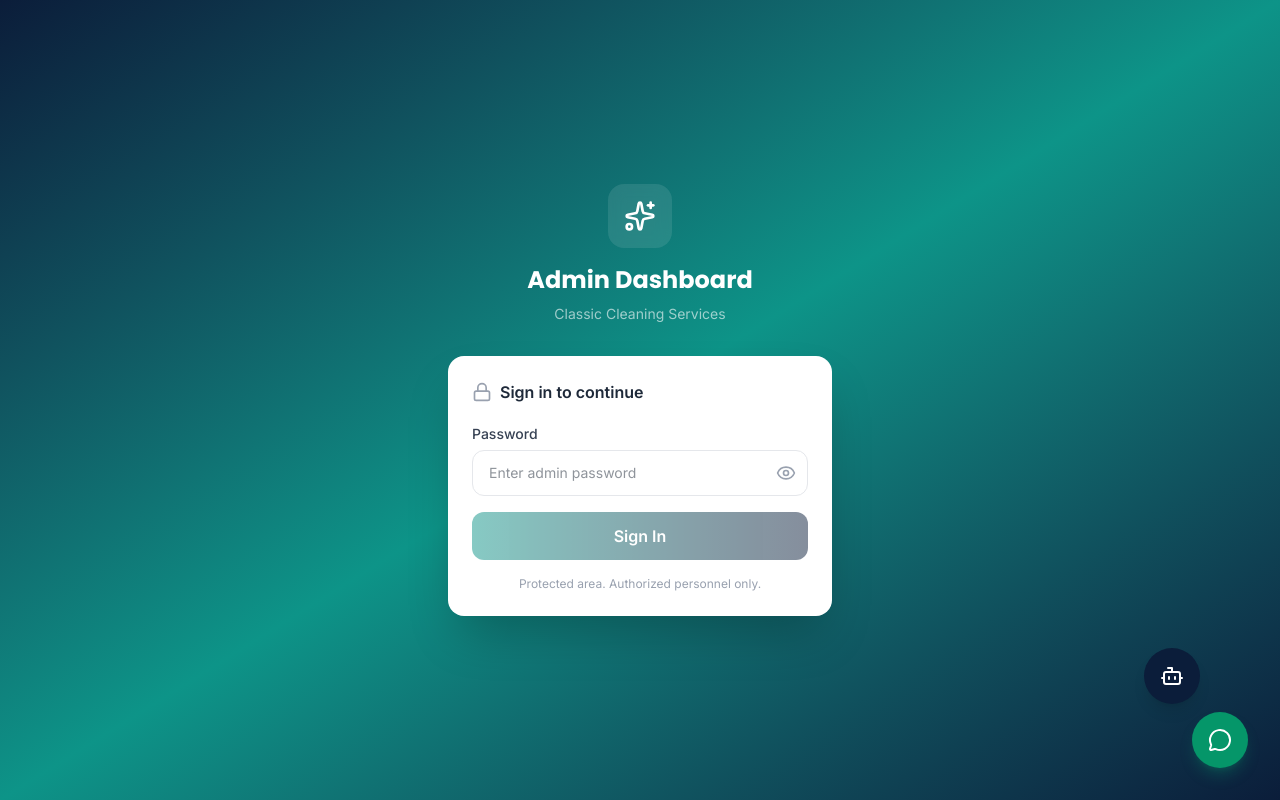
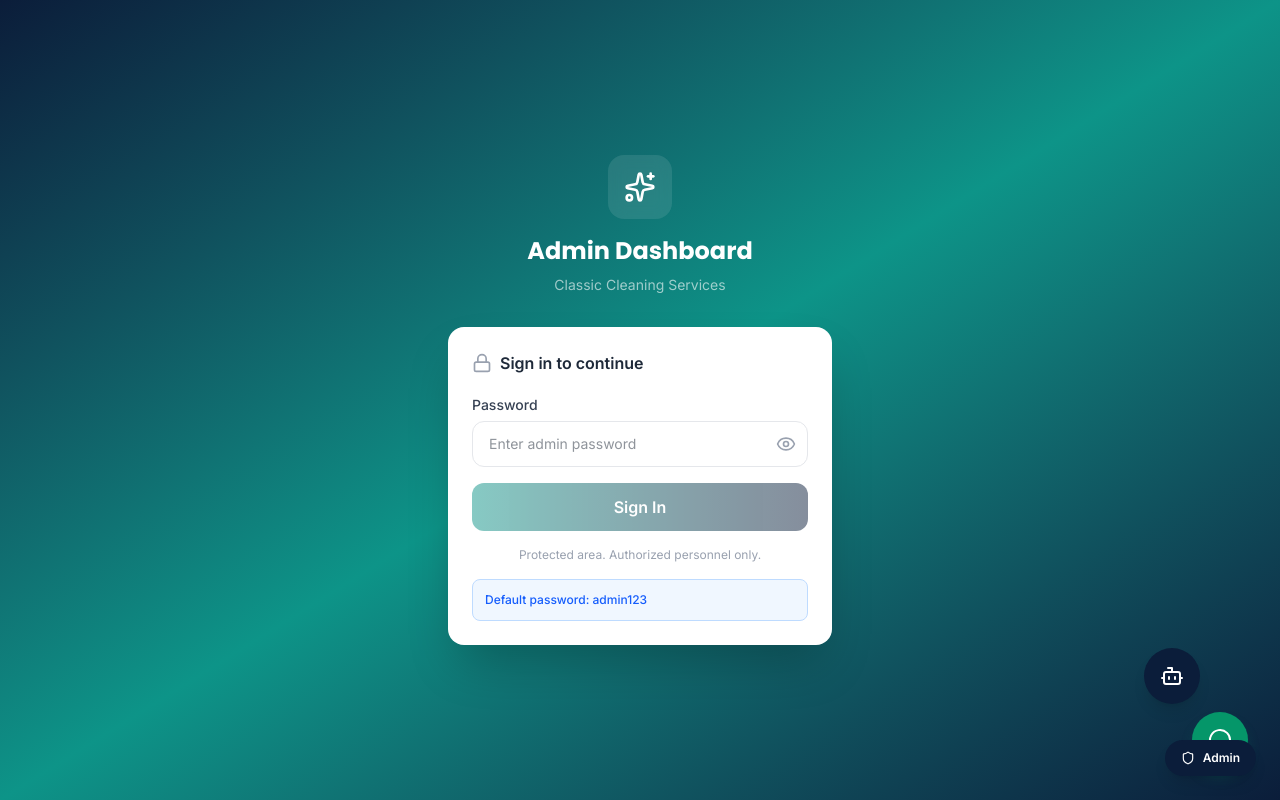
Before and after one commit to SwamiChaudhari/classic-cleaning, a Next.js app: page /login in a window 1280 px wide. Built offline with nearby package versions, Linux system fonts and the light colour scheme.

Commit message:
feat: add Admin login button in bottom-right corner
- Floating 'Admin' button fixed at bottom-right of all pages
- Hover reveals 'Admin Login' text
- Teal color highlight on hover
- Links to /login for dashboard access

```diff
--- a/src/app/layout.tsx
+++ b/src/app/layout.tsx
@@ -9,6 +9,7 @@ import SkipLink from "@/components/SkipLink";
 import ErrorBoundary from "@/components/ErrorBoundary";
 import FloatingWidgets from "@/components/FloatingWidgets";
 import ClientWidgets from "@/components/ClientWidgets";
+import AdminButton from "@/components/AdminButton";
 
 const inter = Inter({
   subsets: ["latin"],
@@ -87,6 +88,7 @@ export default function RootLayout({
           <Suspense fallback={null}><ClientWidgets /></Suspense>
           <FloatingWidgets />
           <StickyBottomBar />
+          <AdminButton />
           <Suspense fallback={null}>
             <AnalyticsTracker />
           </Suspense>
--- a/src/app/login/page.tsx
+++ b/src/app/login/page.tsx
@@ -4,7 +4,7 @@ import { useState } from "react";
 import { useRouter } from "next/navigation";
 import { Lock, Eye, EyeOff, Sparkles } from "lucide-react";
 
-const ADMIN_PASSWORD = "classic2026";
+const ADMIN_PASSWORD = "admin123";
 
 export default function LoginPage() {
   const router = useRouter();
@@ -103,6 +103,9 @@ export default function LoginPage() {
           <p className="text-xs text-gray-400 text-center mt-4">
             Protected area. Authorized personnel only.
           </p>
+          <div className="mt-4 p-3 bg-blue-50 border border-blue-200 rounded-lg">
+            <p className="text-xs text-blue-600 font-medium">Default password: admin123</p>
+          </div>
         </form>
       </div>
     </div>
--- /dev/null
+++ b/src/components/AdminButton.tsx
@@ -0,0 +1,22 @@
+"use client";
+
+import { useState } from "react";
+import Link from "next/link";
+import { Shield } from "lucide-react";
+
+export default function AdminButton() {
+  const [isHovered, setIsHovered] = useState(false);
+
+  return (
+    <Link
+      href="/login"
+      onMouseEnter={() => setIsHovered(true)}
+      onMouseLeave={() => setIsHovered(false)}
+      className="fixed bottom-6 right-6 z-40 flex items-center gap-2 px-4 py-2.5 bg-[#0B1D3A] text-white text-xs font-semibold rounded-full shadow-lg hover:bg-[#0D9488] transition-all duration-300 hover:shadow-xl hover:scale-105"
+      title="Admin Dashboard"
+    >
+      <Shield className="w-3.5 h-3.5" />
+      {isHovered ? "Admin Login" : "Admin"}
+    </Link>
+  );
+}
--- a/src/components/Footer.tsx
+++ b/src/components/Footer.tsx
@@ -227,6 +227,9 @@ export default function Footer() {
               <Link href="#" className="hover:text-white transition-colors">
                 Sitemap
               </Link>
+              <Link href="/login" className="hover:text-teal transition-colors font-medium">
+                Admin
+              </Link>
             </div>
           </div>
         </div>
```
